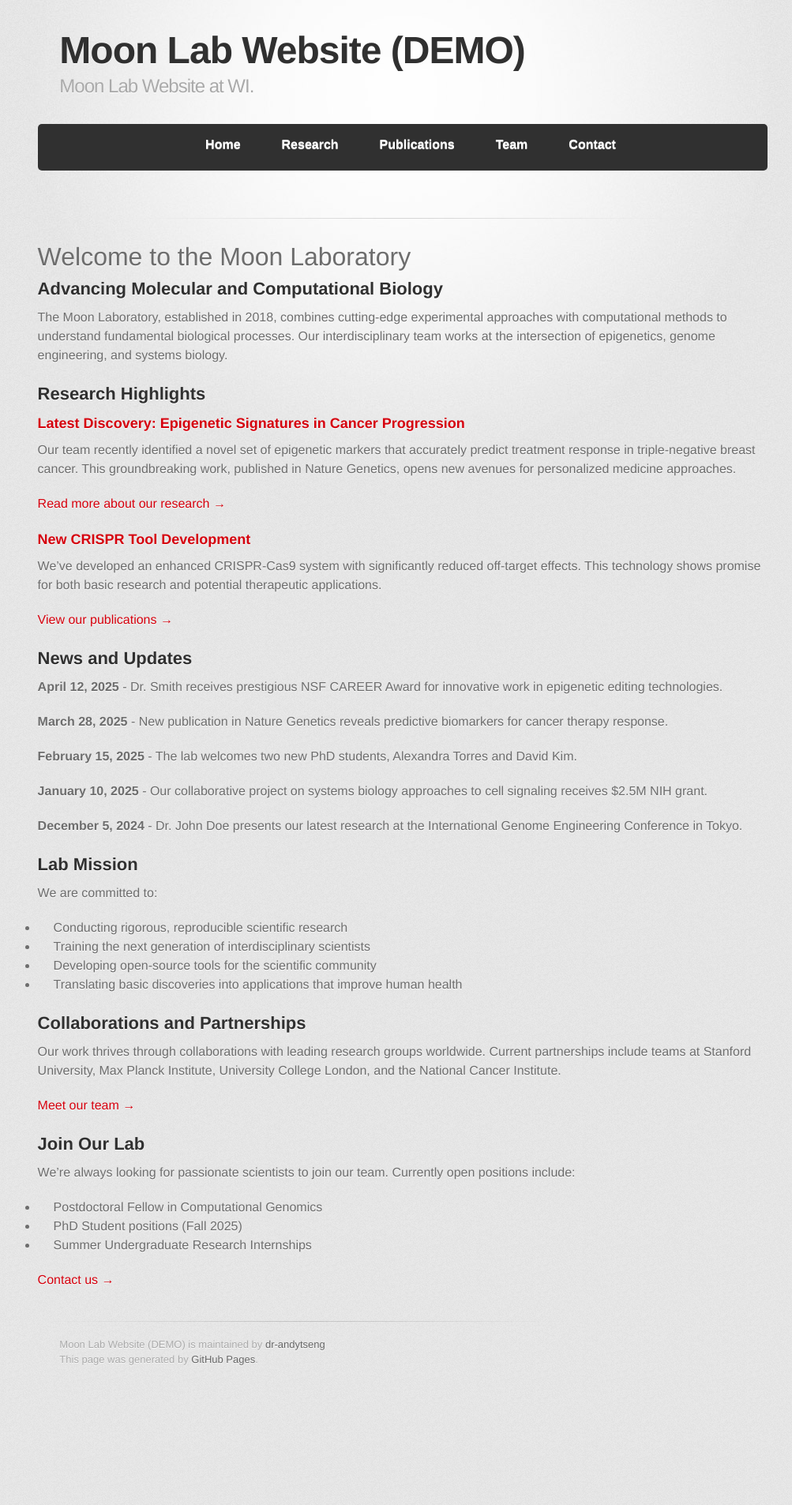
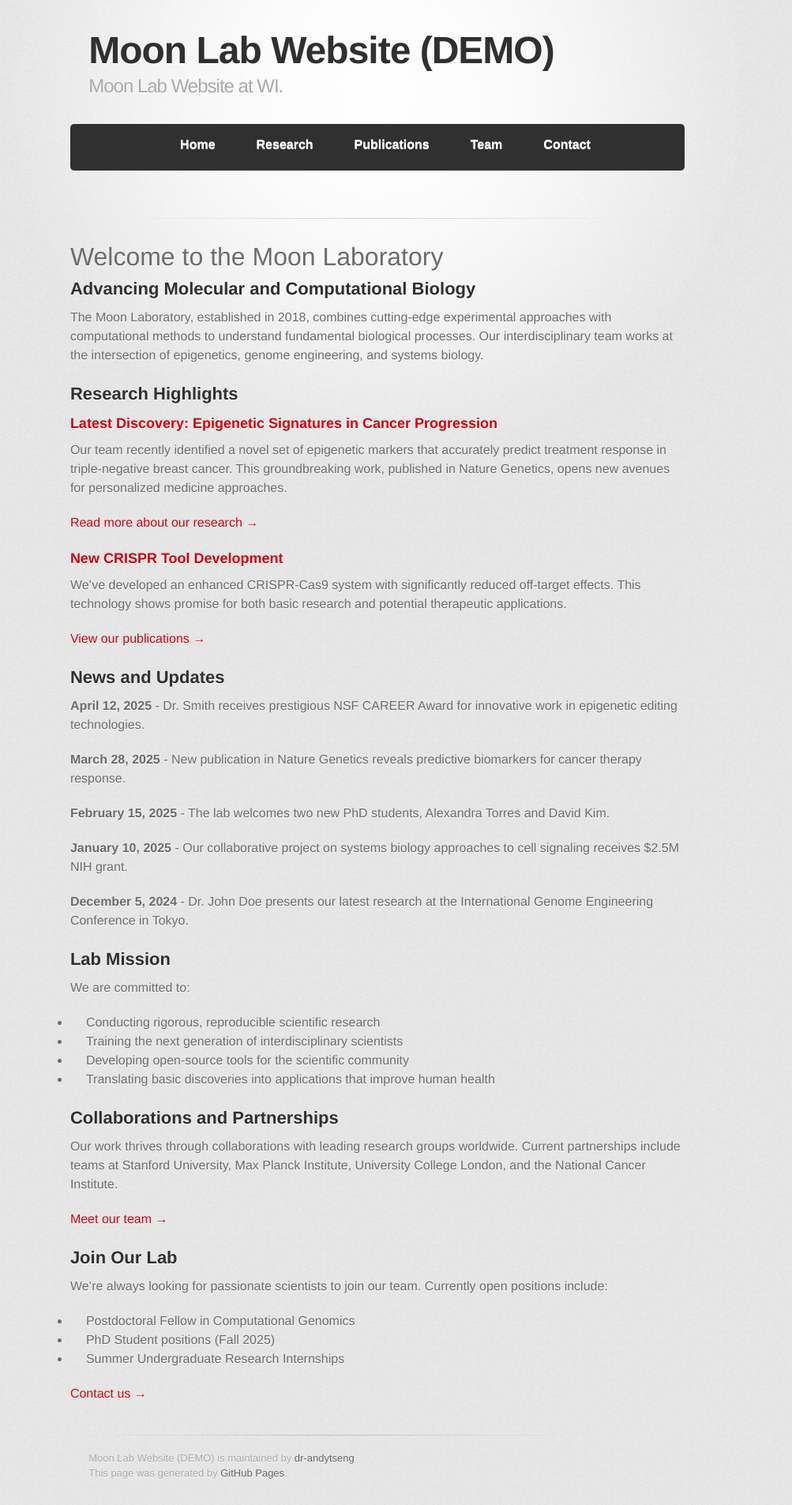
Before and after one commit to dr-andytseng/demolabwebsite, a Jekyll site: the page built from index.md, in a window 1280 px wide. Shown: the whole page at 79% size, without its empty margins (130-1133 px from the left). Built offline with Jekyll 4.4.1, drawn with Linux system fonts in a browser that asks for light colours; some web fonts are replaced; before the commit the page ends 1762 px from its top, so only the background shows below that.

Commit message:
Update style.scss

```diff
--- a/assets/css/style.scss
+++ b/assets/css/style.scss
@@ -4,14 +4,14 @@
 
 /* More aggressive width controls */
 body {
-  width: 100% !important;
+  width: 95% !important;
   padding: 0 !important;
   margin: 0 !important;
 }
 
 #container, .inner, .content-wrapper, #content-wrapper {
-  max-width: 85% !important; /* Increased from 95% to 98% */
-  width: 85% !important;
+  max-width: 80% !important; /* Increased from 95% to 98% */
+  width: 80% !important;
   margin: 0 auto !important;
   padding-left: 3% !important;
   padding-right: 3% !important;
```
